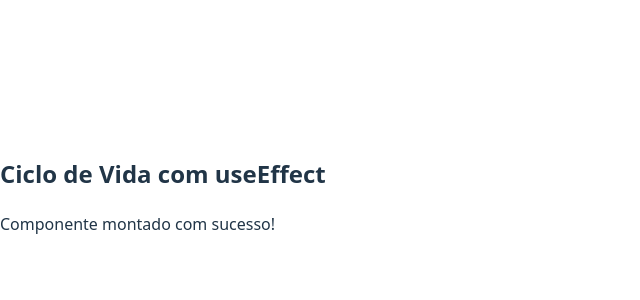
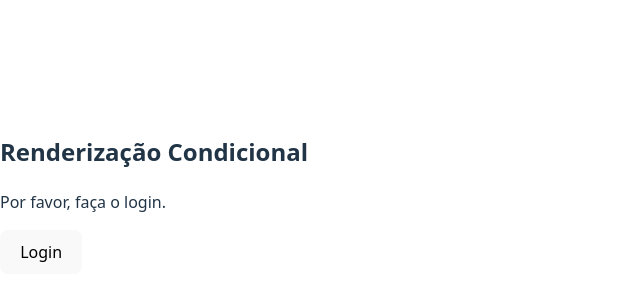
Before and after one commit to GuiAlmeida03/Front-end-e-Mobile-Development, a React (Vite) app in the folder projeto-react/my-react-app/: page / in a window 1280 px wide. Shown: the part 206-506 px from the top of the page, without its empty margins (0-640 px from the left). Built offline with nearby package versions, Linux system fonts and the light colour scheme.

Commit message:
feat: Adiciona componente MensagemLogin com renderização condicional

```diff
--- a/projeto-react/my-react-app/src/App.jsx
+++ b/projeto-react/my-react-app/src/App.jsx
@@ -1,16 +1,16 @@
 // src/App.jsx
 
 // 1. Importe o componente que você quer testar
-import CicloDeVida from './components/CicloDeVida';
+import MensagemLogin from './components/MensagemLogin';
 
 // 2. Comente os imports dos componentes anteriores
-// import UsuarioInfo from './components/UsuarioInfo';
+// import CicloDeVida from './components/CicloDeVida';
 
 function App() {
   return (
     <div>
       {/* 3. Renderize o componente em teste */}
-      <CicloDeVida />
+      <MensagemLogin />
     </div>
   );
 }
--- /dev/null
+++ b/projeto-react/my-react-app/src/components/MensagemLogin.jsx
@@ -0,0 +1,23 @@
+// src/components/MensagemLogin.jsx
+import { useState } from 'react';
+
+function MensagemLogin() {
+  const [logado, setLogado] = useState(false);
+
+  return (
+    <div>
+      <h2>Renderização Condicional</h2>
+      {/* Exemplo com operador ternário */}
+      <p>{logado ? 'Bem-vindo(a) de volta!' : 'Por favor, faça o login.'}</p>
+
+      {/* Exemplo com curto-circuito */}
+      {logado && <p>Você tem 5 novas mensagens.</p>}
+
+      <button onClick={() => setLogado(!logado)}>
+        {logado ? 'Logout' : 'Login'}
+      </button>
+    </div>
+  );
+}
+
+export default MensagemLogin;
```
